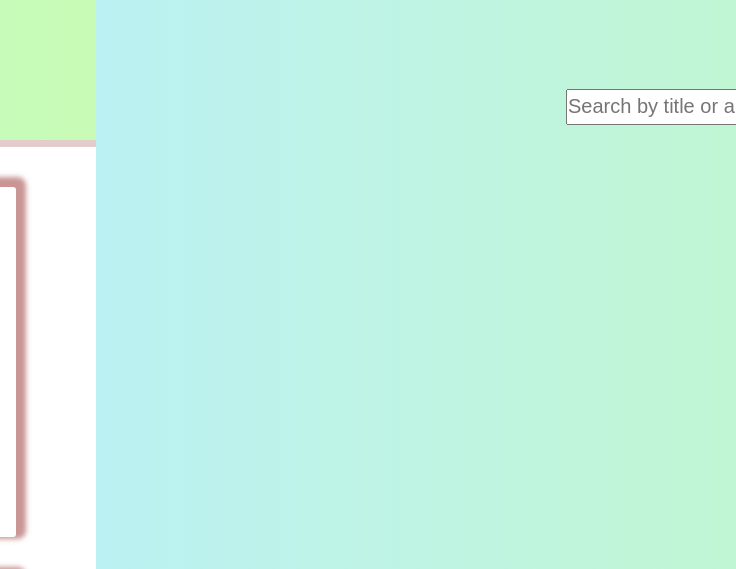
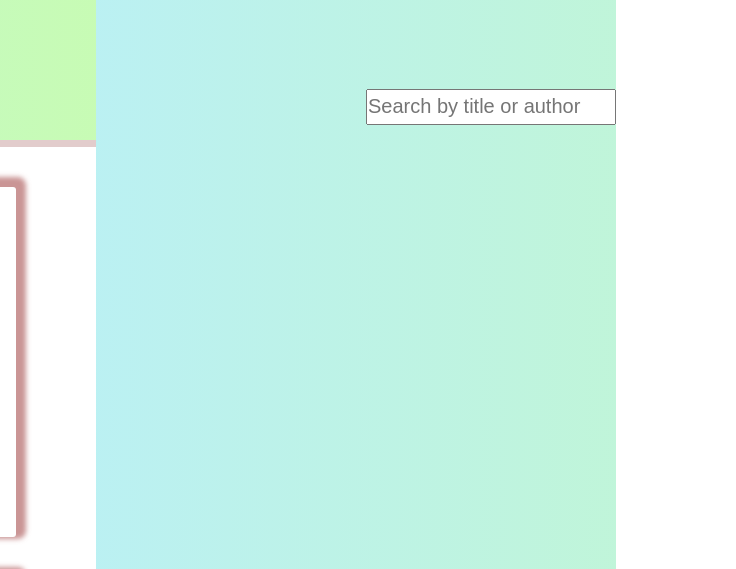
Before and after one commit to Emadenni/mini-library, a plain HTML site: page dist/index.html in a window 1280 px wide. Shown: the top 569 px of the page, 1184-1920 px from the left, 736 px wide, since content can reach past the window. Drawn offline with Linux system fonts and the light colour scheme; no server answers; a web font is replaced by a local one.

Commit message:
modified form position and books size

```diff
--- a/dist/css/style.css
+++ b/dist/css/style.css
@@ -139,7 +139,7 @@ hr {
 
 form {
   position: absolute;
-  left: 1750px;
+  left: 1550px;
   top: 86px;
   font-size: 30px;
   display: flex;
```
